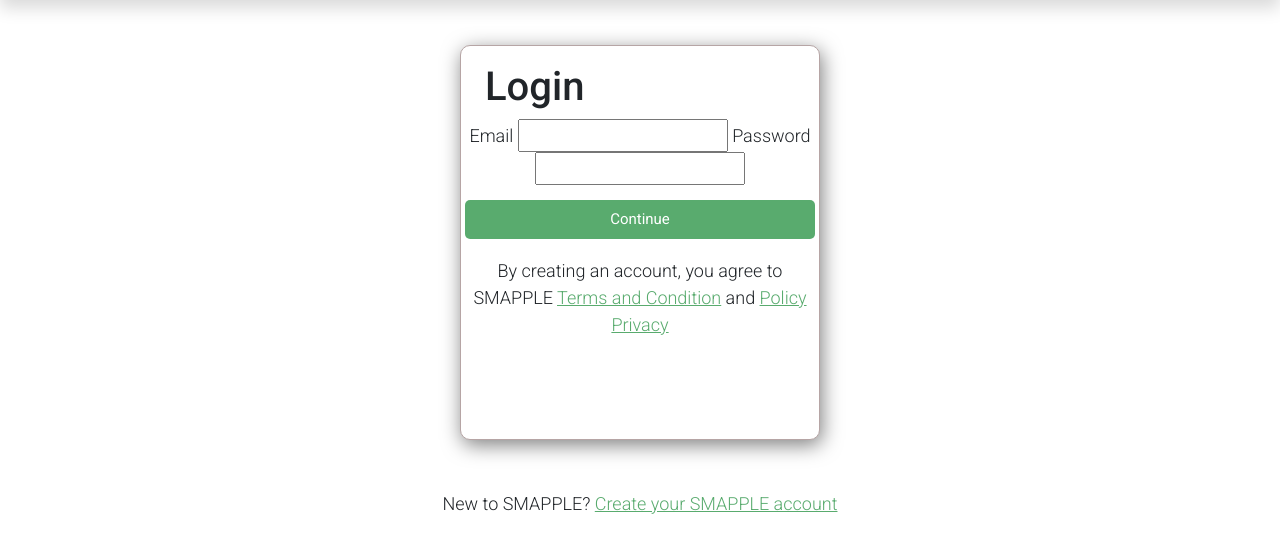
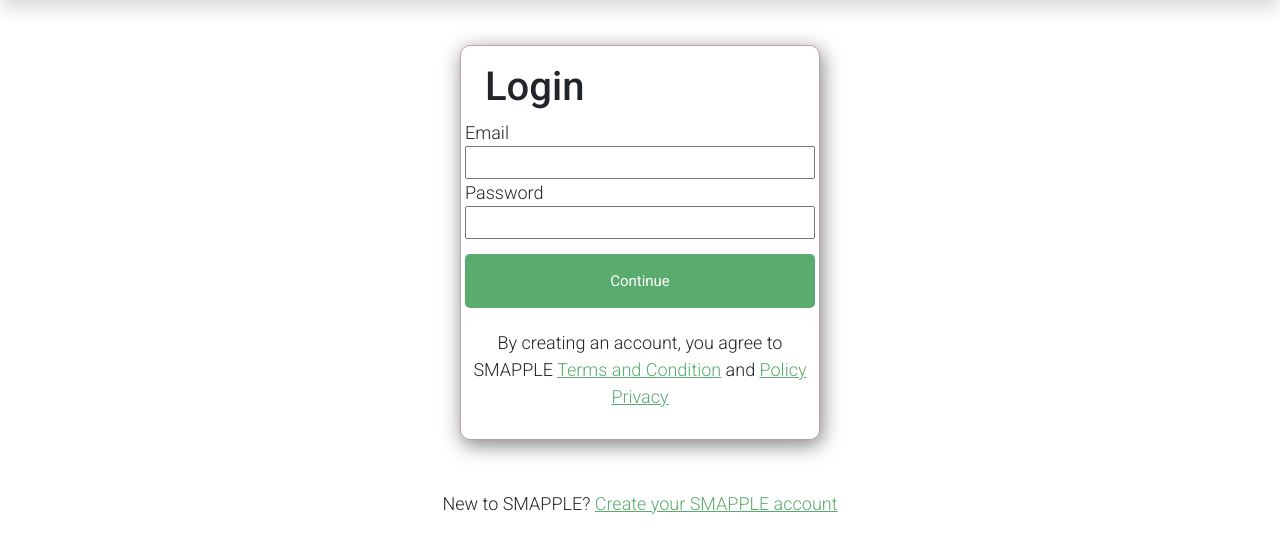
Before and after one commit to umairdadaa/SMAPPLE, a PHP site: page /login.php in a window 1280 px wide. Shown: the part 124-657 px from the top of the page. Run offline with PHP 8.4, Linux system fonts and the light colour scheme.

Commit message:
minor login & admin login display fix

```diff
--- a/CST2120 Coursework 2/SMAPPLE/assets/css/custom.css
+++ b/CST2120 Coursework 2/SMAPPLE/assets/css/custom.css
@@ -67,7 +67,7 @@
   margin-right: 10px;
 }
 
-#cart-item-name{
+#cart-item-name {
   font-size: 18px;
   display: block;
 }
@@ -134,13 +134,12 @@
   border: 0;
   border-radius: 5px;
   color: #fff;
-    background: #59ab6e ;
+  background: #59ab6e;
   padding: 7px 15px;
   box-shadow: 0px 2px 4px 8px rgba(119, 119, 119, 0.2);
   cursor: pointer;
   margin-top: 15px;
 }
-
 
 /*--------------------PROFILE PAGE--------------------*/
 
@@ -184,7 +183,6 @@
   margin-left: 2px;
   color: #111;
   font-weight: bold;
-
 }
 
 .profile-box {
@@ -210,12 +208,11 @@
   border: none;
 }
 
-
-.profile-img{
+.profile-img {
   margin: 10px;
 }
 
-.profile-title{
+.profile-title {
   display: inline;
   position: absolute;
   margin-top: 10px;
@@ -274,6 +271,19 @@
   text-align: center;
 }
 
-.profile-input{
+.profile-input {
   width: 100%;
 }
+
+#LoginPara {
+  display: inline-grid;
+  justify-items: self-start;
+}
+
+.login-input {
+  width: 350px;
+}
+
+.admin-input {
+    width: 350px;
+  }
--- a/CST2120 Coursework 2/SMAPPLE/login.php
+++ b/CST2120 Coursework 2/SMAPPLE/login.php
@@ -11,9 +11,9 @@
     <h1>Login</h1>
     <p id="LoginPara" onsubmit="return false">
         <label>Email</label>
-        <input type="email" name="customer_email" id="email" required>
+        <input type="email" name="customer_email" id="email" class="login-input" required>
         <label>Password</label>
-        <input type="password" name="customer_password" id="password" required />
+        <input type="password" name="customer_password" id="password" class="login-input" required />
         <button type="submit" onclick="login()" class="submit-btn">Continue</button>
     <p style="color: red" id="ErrorMessages"></p>
     </p>
--- a/CST2120 Coursework 2/SMAPPLE/login_admin.php
+++ b/CST2120 Coursework 2/SMAPPLE/login_admin.php
@@ -13,9 +13,9 @@
     <h1>Admin Login</h1>
     <p id="LoginPara" onsubmit="return false">
       <label>Username</label>
-      <input type="text" name="staff_username" id="username" required />
+      <input type="text" name="staff_username" id="username" class="admin-input" required />
       <label>Password</label>
-      <input type="password" name="admin_password" id="password" required />
+      <input type="password" name="admin_password" id="password" class="admin-input" required />
       <button type="submit" onclick="login()" class="submit-btn">Login</button>
     </p>
   </div>
@@ -58,7 +58,6 @@
       request.setRequestHeader("Content-type", "application/x-www-form-urlencoded");
       request.send("username=" + usrName + "&password=" + usrPassword);
     }
-
   </script>
 
 
```
Also changed, not shown: CST2120 Coursework 2/SMAPPLE/assets/css/index.css (line endings or trailing spaces). Lines whose indentation alone changed are shown as unchanged.
